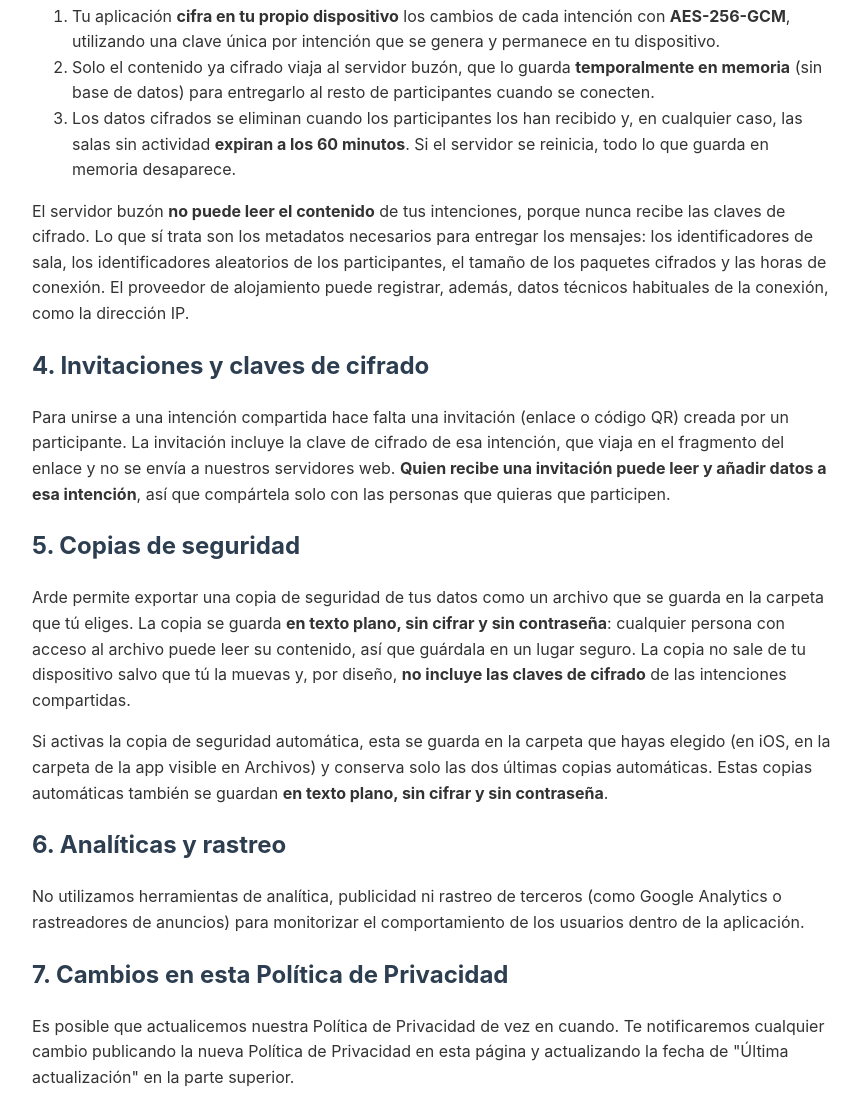
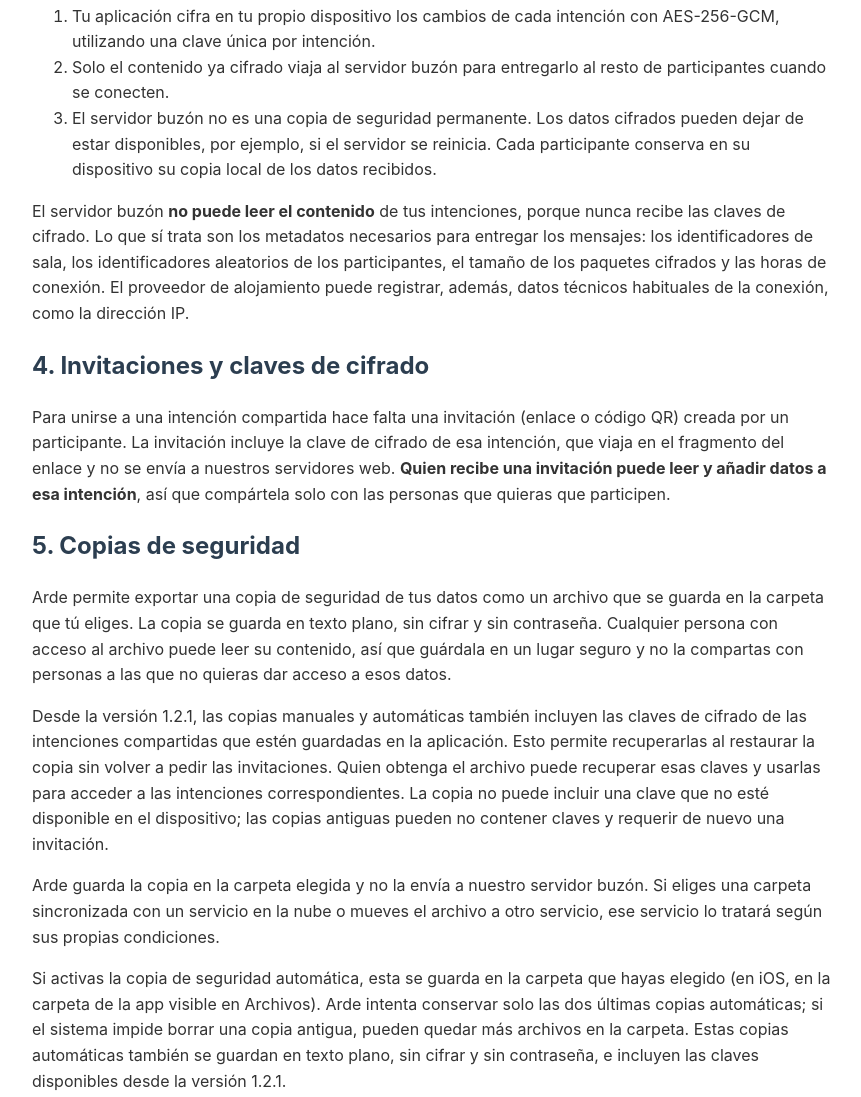
Before and after one commit to k1m3rA/arde.io, a plain HTML site: page privacy.html in a window 1280 px wide. Shown: the part 937-2034 px from the top of the page, without its empty margins (208-1069 px from the left). Drawn offline with Linux system fonts and the light colour scheme.

Commit message:
Privacy: approved backup-key disclosure for Arde 1.2.1

```diff
--- a/privacy.html
+++ b/privacy.html
@@ -1,8 +1,9 @@
 <!DOCTYPE html>
+
 <html lang="es">
 <head>
-    <meta charset="UTF-8">
-    <meta name="viewport" content="width=device-width, initial-scale=1.0">
+<meta charset="utf-8"/>
+<meta content="width=device-width, initial-scale=1.0" name="viewport"/>
 <title>Política de Privacidad - Arde</title>
 <style>
         body {
@@ -23,15 +24,12 @@
 </head>
 <body>
 <h1>Política de Privacidad de Arde</h1>
-    <p><em>Última actualización: 21 de octubre de 2026</em></p>
-
+<p><em>Última actualización: 20 de noviembre de 2026</em></p>
 <p>En Arde, respetamos y protegemos tu privacidad. Esta Política de Privacidad describe cómo recopilamos, utilizamos y compartimos tu información cuando utilizas nuestra aplicación móvil ("Arde").</p>
-
 <h2>1. Qué datos maneja Arde y dónde se guardan</h2>
 <p>Arde está diseñada pensando en la privacidad. <strong>No necesitas crear una cuenta ni registrarte</strong>: la aplicación no pide ni recopila tu nombre real, tu correo electrónico ni ningún otro dato identificativo.</p>
 <p>La primera vez que la usas, la aplicación genera en tu dispositivo un identificador aleatorio (UUID) que te distingue internamente, y te pide un alias. Ese alias es lo único que ven los demás participantes de las intenciones que compartes.</p>
 <p>Toda la información que generas en la aplicación (intenciones, rachas, participantes y registros de actividades) se <strong>almacena de forma local</strong> en tu dispositivo. Las claves de cifrado de tus intenciones se guardan en el almacenamiento seguro del propio sistema operativo.</p>
-
 <h2>2. Permisos requeridos</h2>
 <p>Para funcionar correctamente, la aplicación requiere los siguientes permisos de tu dispositivo:</p>
 <ul>
@@ -39,29 +37,27 @@
 <li><strong>Acceso a Internet:</strong> es necesario para sincronizar las intenciones compartidas a través de nuestro servidor buzón (ver el punto 3).</li>
 <li><strong>Notificaciones y alarmas:</strong> se usan para los recordatorios de tus rachas e intenciones. Estos recordatorios se generan en tu dispositivo y no implican el envío de datos fuera de él.</li>
 </ul>
-
 <h2>3. Sincronización entre participantes (servidor buzón)</h2>
 <p>Cuando compartes una intención, la sincronización con los demás participantes pasa por un <strong>servidor buzón</strong> (relay) que operamos sobre el proveedor de alojamiento Render:</p>
 <ol>
-        <li>Tu aplicación <strong>cifra en tu propio dispositivo</strong> los cambios de cada intención con <strong>AES-256-GCM</strong>, utilizando una clave única por intención que se genera y permanece en tu dispositivo.</li>
-        <li>Solo el contenido ya cifrado viaja al servidor buzón, que lo guarda <strong>temporalmente en memoria</strong> (sin base de datos) para entregarlo al resto de participantes cuando se conecten.</li>
-        <li>Los datos cifrados se eliminan cuando los participantes los han recibido y, en cualquier caso, las salas sin actividad <strong>expiran a los 60 minutos</strong>. Si el servidor se reinicia, todo lo que guarda en memoria desaparece.</li>
+        <li>Tu aplicación cifra en tu propio dispositivo los cambios de cada intención con AES-256-GCM, utilizando una clave única por intención.</li>
+        <li>Solo el contenido ya cifrado viaja al servidor buzón para entregarlo al resto de participantes cuando se conecten.</li>
+        <li>El servidor buzón no es una copia de seguridad permanente. Los datos cifrados pueden dejar de estar disponibles, por ejemplo, si el servidor se reinicia. Cada participante conserva en su dispositivo su copia local de los datos recibidos.</li>
     </ol>
 <p>El servidor buzón <strong>no puede leer el contenido</strong> de tus intenciones, porque nunca recibe las claves de cifrado. Lo que sí trata son los metadatos necesarios para entregar los mensajes: los identificadores de sala, los identificadores aleatorios de los participantes, el tamaño de los paquetes cifrados y las horas de conexión. El proveedor de alojamiento puede registrar, además, datos técnicos habituales de la conexión, como la dirección IP.</p>
-
 <h2>4. Invitaciones y claves de cifrado</h2>
 <p>Para unirse a una intención compartida hace falta una invitación (enlace o código QR) creada por un participante. La invitación incluye la clave de cifrado de esa intención, que viaja en el fragmento del enlace y no se envía a nuestros servidores web. <strong>Quien recibe una invitación puede leer y añadir datos a esa intención</strong>, así que compártela solo con las personas que quieras que participen.</p>
+<h2>5. Copias de seguridad</h2>
+    <p>Arde permite exportar una copia de seguridad de tus datos como un archivo que se guarda en la carpeta que tú eliges. La copia se guarda en texto plano, sin cifrar y sin contraseña. Cualquier persona con acceso al archivo puede leer su contenido, así que guárdala en un lugar seguro y no la compartas con personas a las que no quieras dar acceso a esos datos.</p>
+    <p>Desde la versión 1.2.1, las copias manuales y automáticas también incluyen las claves de cifrado de las intenciones compartidas que estén guardadas en la aplicación. Esto permite recuperarlas al restaurar la copia sin volver a pedir las invitaciones. Quien obtenga el archivo puede recuperar esas claves y usarlas para acceder a las intenciones correspondientes. La copia no puede incluir una clave que no esté disponible en el dispositivo; las copias antiguas pueden no contener claves y requerir de nuevo una invitación.</p>
+    <p>Arde guarda la copia en la carpeta elegida y no la envía a nuestro servidor buzón. Si eliges una carpeta sincronizada con un servicio en la nube o mueves el archivo a otro servicio, ese servicio lo tratará según sus propias condiciones.</p>
+    <p>Si activas la copia de seguridad automática, esta se guarda en la carpeta que hayas elegido (en iOS, en la carpeta de la app visible en Archivos). Arde intenta conservar solo las dos últimas copias automáticas; si el sistema impide borrar una copia antigua, pueden quedar más archivos en la carpeta. Estas copias automáticas también se guardan en texto plano, sin cifrar y sin contraseña, e incluyen las claves disponibles desde la versión 1.2.1.</p>
 
-    <h2>5. Copias de seguridad</h2>
-    <p>Arde permite exportar una copia de seguridad de tus datos como un archivo que se guarda en la carpeta que tú eliges. La copia se guarda <strong>en texto plano, sin cifrar y sin contraseña</strong>: cualquier persona con acceso al archivo puede leer su contenido, así que guárdala en un lugar seguro. La copia no sale de tu dispositivo salvo que tú la muevas y, por diseño, <strong>no incluye las claves de cifrado</strong> de las intenciones compartidas.</p>
-    <p>Si activas la copia de seguridad automática, esta se guarda en la carpeta que hayas elegido (en iOS, en la carpeta de la app visible en Archivos) y conserva solo las dos últimas copias automáticas. Estas copias automáticas también se guardan <strong>en texto plano, sin cifrar y sin contraseña</strong>.</p>
 
 <h2>6. Analíticas y rastreo</h2>
 <p>No utilizamos herramientas de analítica, publicidad ni rastreo de terceros (como Google Analytics o rastreadores de anuncios) para monitorizar el comportamiento de los usuarios dentro de la aplicación.</p>
-
 <h2>7. Cambios en esta Política de Privacidad</h2>
 <p>Es posible que actualicemos nuestra Política de Privacidad de vez en cuando. Te notificaremos cualquier cambio publicando la nueva Política de Privacidad en esta página y actualizando la fecha de "Última actualización" en la parte superior.</p>
-
 <h2>8. Contacto</h2>
 <p>Si tienes alguna pregunta o sugerencia sobre nuestra Política de Privacidad, no dudes en ponerte en contacto a través de nuestro repositorio de GitHub en <a href="https://github.com/k1m3rA/Arde">https://github.com/k1m3rA/Arde</a>.</p>
 </body>
```
Lines whose indentation alone changed are shown as unchanged.
